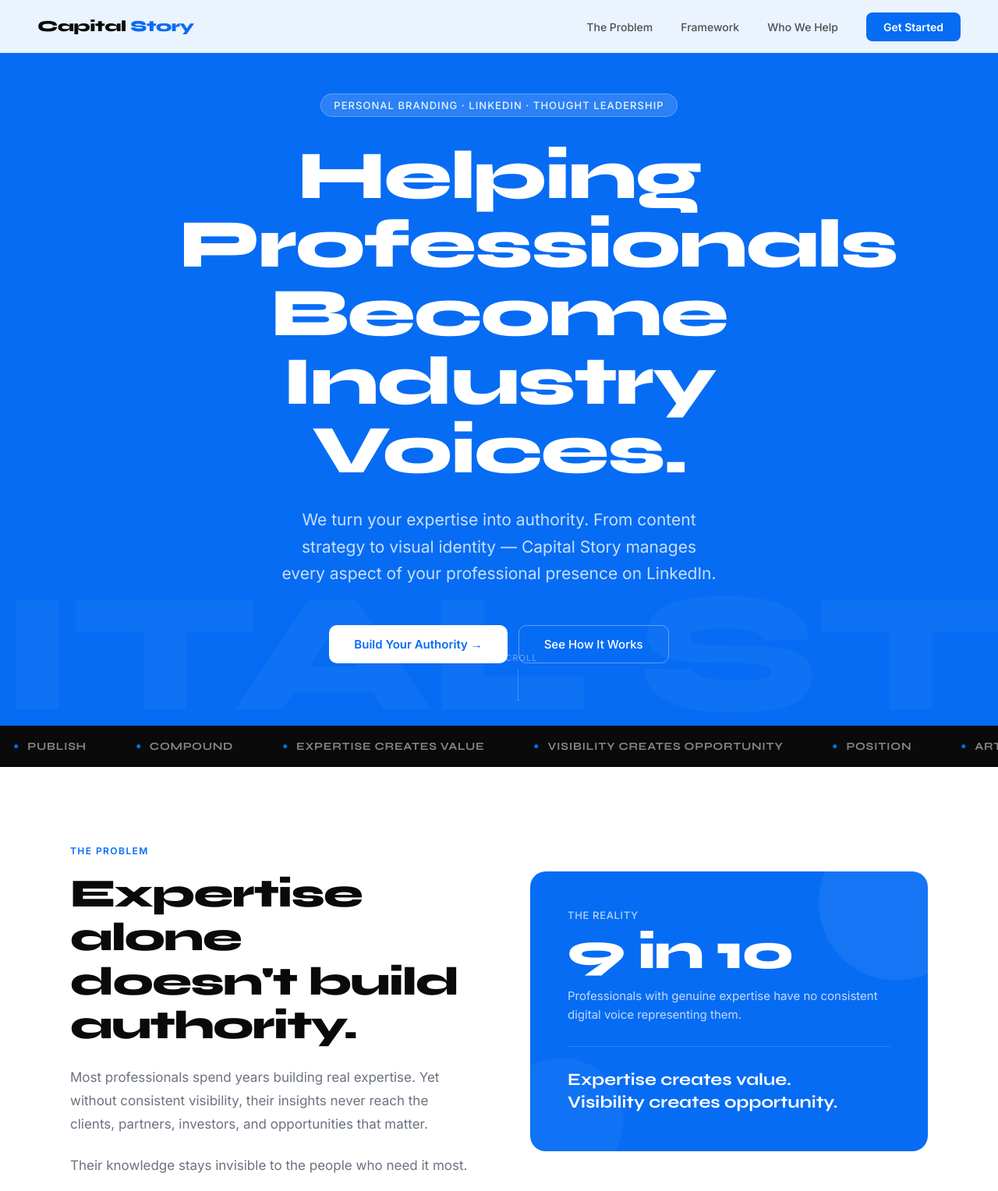
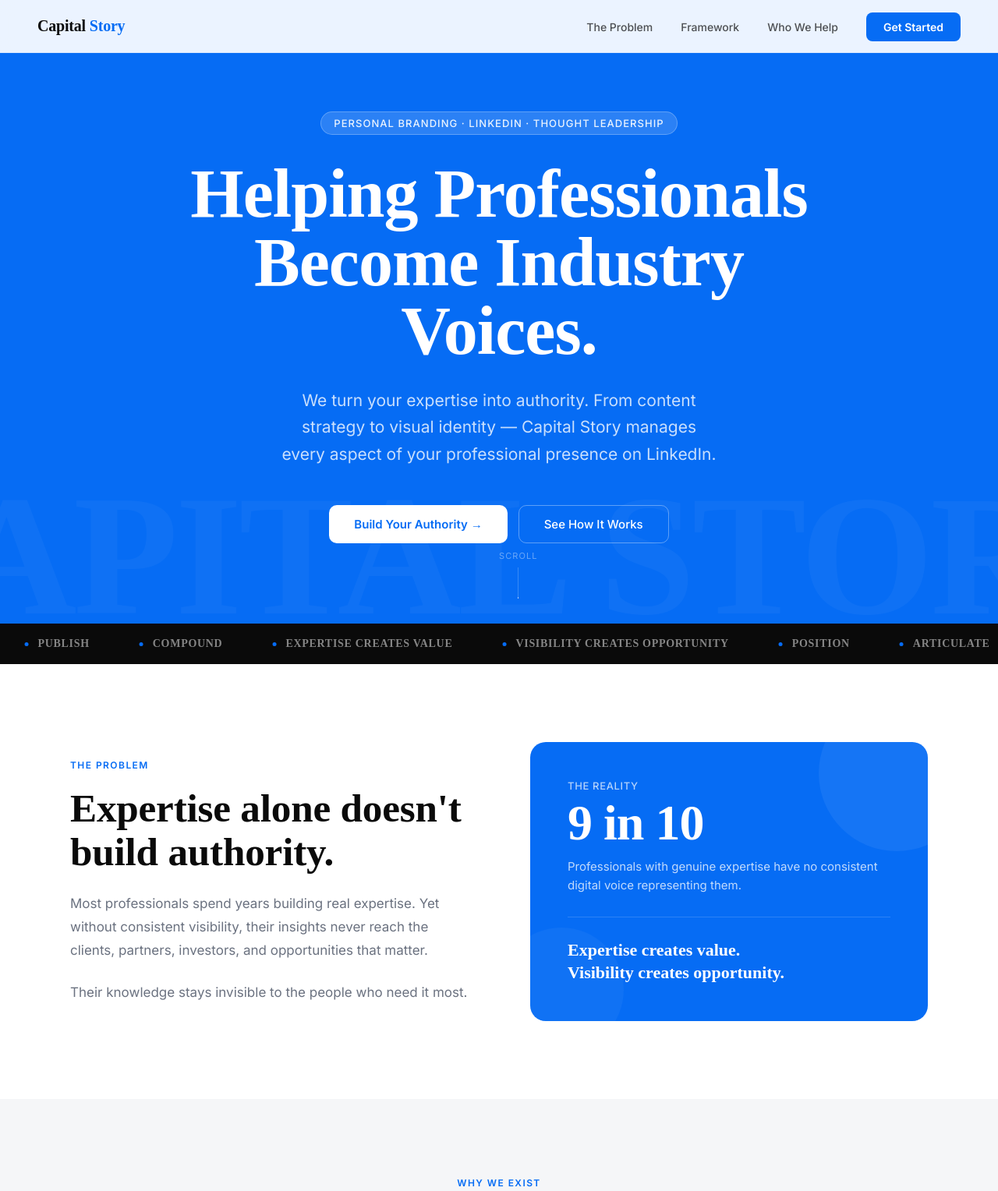
Before and after one commit to aravindkumarr19/CapitalStory, a plain HTML site: page index.html in a window 1280 px wide. Shown: the top 1528 px of the page at 78% size. Drawn offline with Linux system fonts and the light colour scheme.

Commit message:
Update index.html

```diff
--- a/index.html
+++ b/index.html
@@ -4,7 +4,7 @@
 <meta charset="UTF-8">
 <meta name="viewport" content="width=device-width, initial-scale=1.0">
 <title>Capital Story — Helping Professionals Become Industry Voices</title>
-<link href="https://fonts.googleapis.com/css2?family=Inter:wght@400;500;600&family=Syne:wght@700;800&display=swap" rel="stylesheet">
+<link href="https://fonts.googleapis.com/css2?family=Inter:wght@400;500;600https://fonts.googleapis.com/css2?family=Inter:wght@400;500;600&family=Syne:wght@700;800&display=swapfamily=Playfair+Display:wght@700;800;900https://fonts.googleapis.com/css2?family=Inter:wght@400;500;600&family=Syne:wght@700;800&display=swapdisplay=swap" rel="stylesheet">
 <style>
   *, *::before, *::after { box-sizing: border-box; margin: 0; padding: 0; }
 
@@ -16,7 +16,7 @@
     --black: #0a0a0a;
     --gray: #f5f6f8;
     --text-muted: #6b7280;
-    --font-display: 'Syne', sans-serif;
+    --font-display: 'DM Serif Display', serif;
     --font-body: 'Inter', sans-serif;
   }
 
@@ -53,7 +53,7 @@
     font-weight: 800;
     color: var(--black);
     text-decoration: none;
-    letter-spacing: -0.5px;
+    letter-spacing: -0.2px;
   }
   .nav-logo span { color: var(--blue); }
 
@@ -140,7 +140,7 @@
     font-weight: 800;
     color: var(--white);
     line-height: 1.0;
-    letter-spacing: -2px;
+    letter-spacing: -1px;
     margin-bottom: 28px;
     opacity: 0;
     animation: fadeUp 0.8s 0.4s forwards;
@@ -263,7 +263,7 @@
     font-size: clamp(32px, 4vw, 52px);
     font-weight: 800;
     line-height: 1.1;
-    letter-spacing: -1.5px;
+    letter-spacing: -0.2px;
     color: var(--black);
     margin-bottom: 24px;
   }
@@ -312,7 +312,7 @@
     font-size: 64px;
     font-weight: 800;
     line-height: 1;
-    letter-spacing: -2px;
+    letter-spacing: -1px;
     margin-bottom: 12px;
   }
   .stat-desc {
@@ -653,7 +653,7 @@
     font-size: 18px;
     font-weight: 800;
     color: var(--white);
-    letter-spacing: -0.5px;
+    letter-spacing: -0.2px;
   }
   .footer-logo span { color: var(--blue); }
   .footer-links {
```
